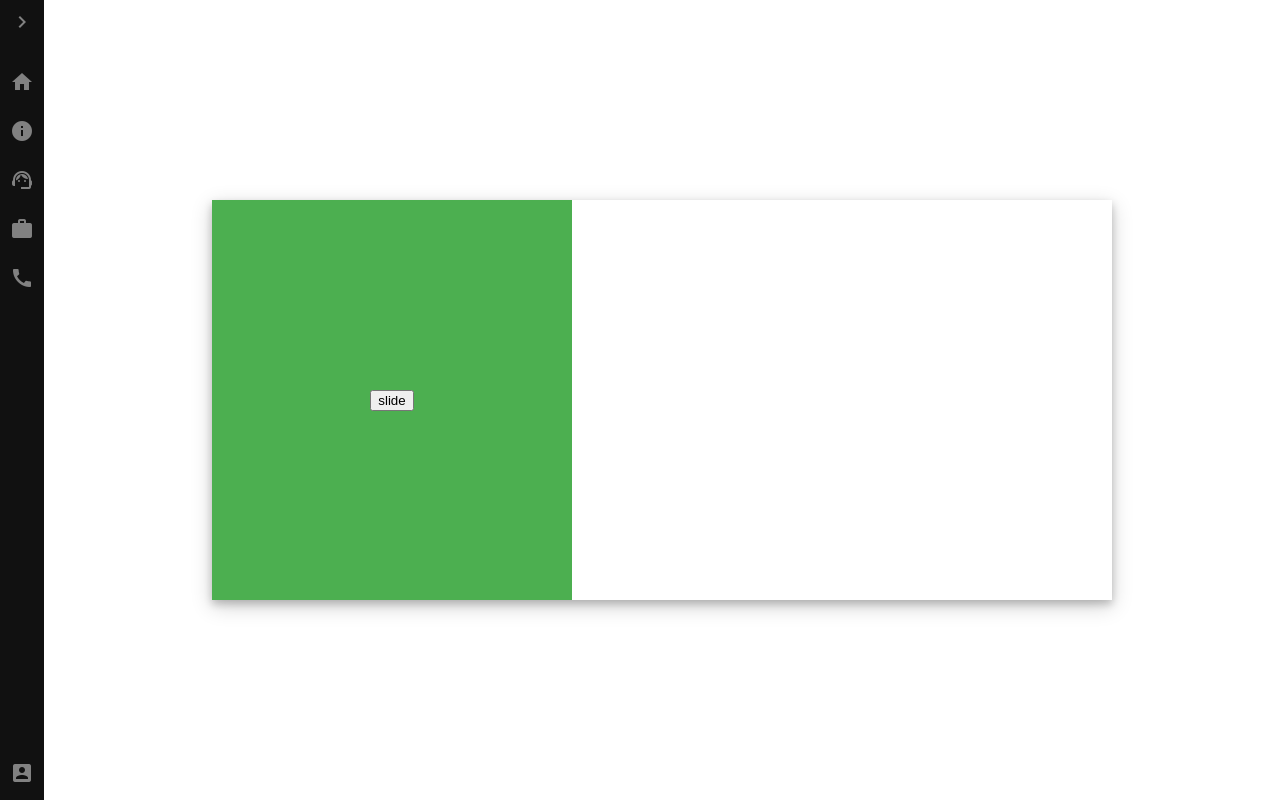
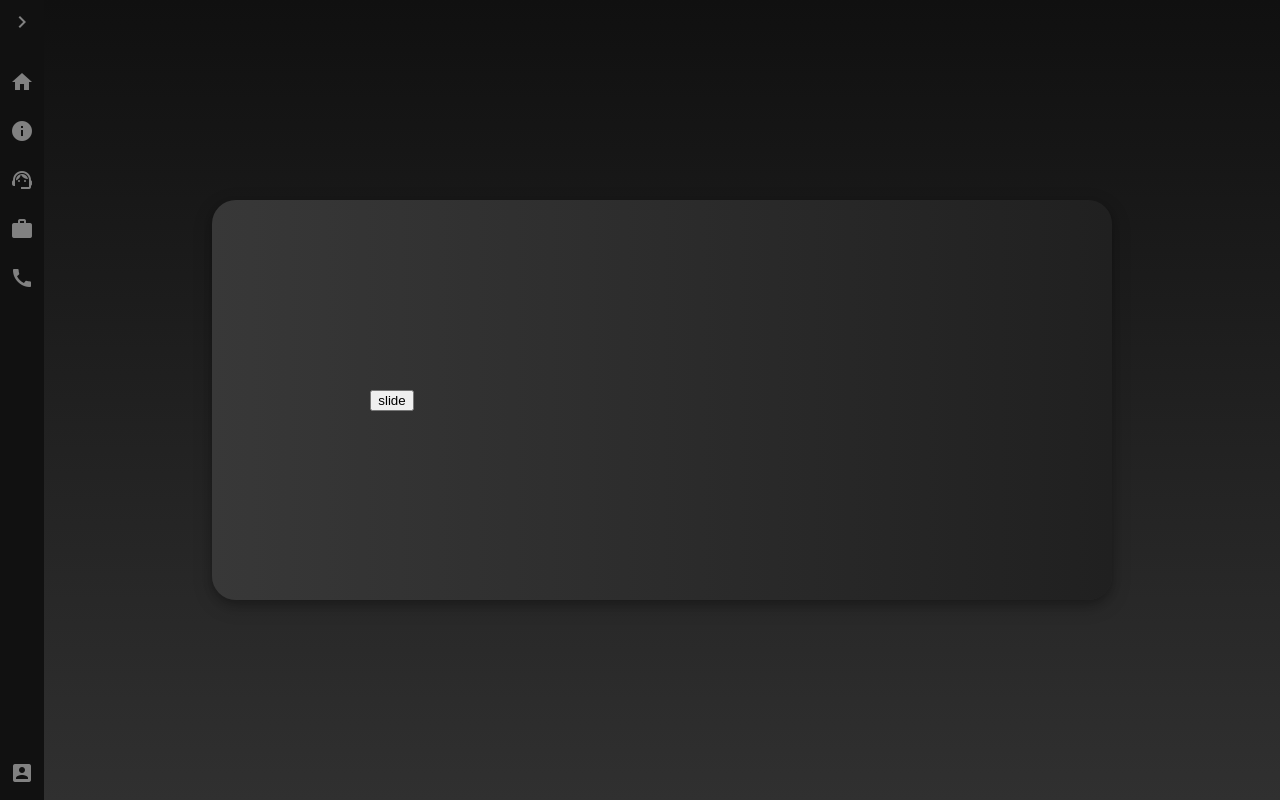
Before and after one commit to quocanhdk51/github-11ikuz, an Angular app: page /signin in a window 1280 px wide. Built offline with nearby package versions, Linux system fonts and the light colour scheme.

Commit message:
1 binaries uploaded

```diff
--- a/src/app/sign-in/sign-in.component.css
+++ b/src/app/sign-in/sign-in.component.css
@@ -128,23 +128,24 @@ input[type="submit"] {
   display: flex;
   justify-content: center;
   align-items: center;
+  background-image: linear-gradient(#101010, #303030);
 }
 
 .slide-container {
-  background-color: #4caf50;
   height: 50%;
   width: 900px;
   display: flex;
-  /* border-radius: 24px; */
+  border-radius: 24px;
   box-shadow: 0 4px 8px 0 rgba(0, 0, 0, 0.2), 0 6px 20px 0 rgba(0, 0, 0, 0.19);
   justify-content: center;
   align-items: center;
+  background-image: linear-gradient(to left, #202020, #383838);
+  margin: 12px;
 }
 
 .slider {
   height: 100%;
   width: 40%;
-  /* position: absolute; */
   top: 0;
   left: 0;
   right: 0;
@@ -154,8 +155,6 @@ input[type="submit"] {
   display: flex;
   justify-content: center;
   align-items: center;
-  /* border-right: 1px solid white;
-  border-left: 1px solid white; */
 }
 
 .main1 {
@@ -163,13 +162,6 @@ input[type="submit"] {
   height: 100%;
   -webkit-transition: 1s;
   transition: 1s;
-  /* border-top-left-radius: 24px;
-  border-bottom-left-radius: 24px;
-  border-top-right-radius: -24px;
-  border-bottom-right-radius: -24px; */
-  background-color: white;
-  /* border: 0.5px solid white; */
-  /* border-left: 1px solid white; */
 }
 
 .main2 {
@@ -177,12 +169,4 @@ input[type="submit"] {
   height: 100%;
   -webkit-transition: 1s;
   transition: 1s;
-  /* border-top-right-radius: 24px;
-  border-bottom-right-radius: 24px; */
-  /* border-radius: 24px; */
-  background-color: white;
-  border-right: 0.5px transparent;
-  /* border-top-left-radius: -24px;
-  border-bottom-left-radius: -24px; */
-  /* border: 0.1px solid white; */
 }
--- a/src/custom-theme.scss
+++ b/src/custom-theme.scss
@@ -32,3 +32,5 @@ $my-app-theme: mat-light-theme((
 // Alternatively, you can import and @include the theme mixins for each component
 // that you are using.
 @include angular-material-theme($my-app-theme);
+
+@font-face
```
Also changed, not shown: src/Acme-Regular.ttf (added).
